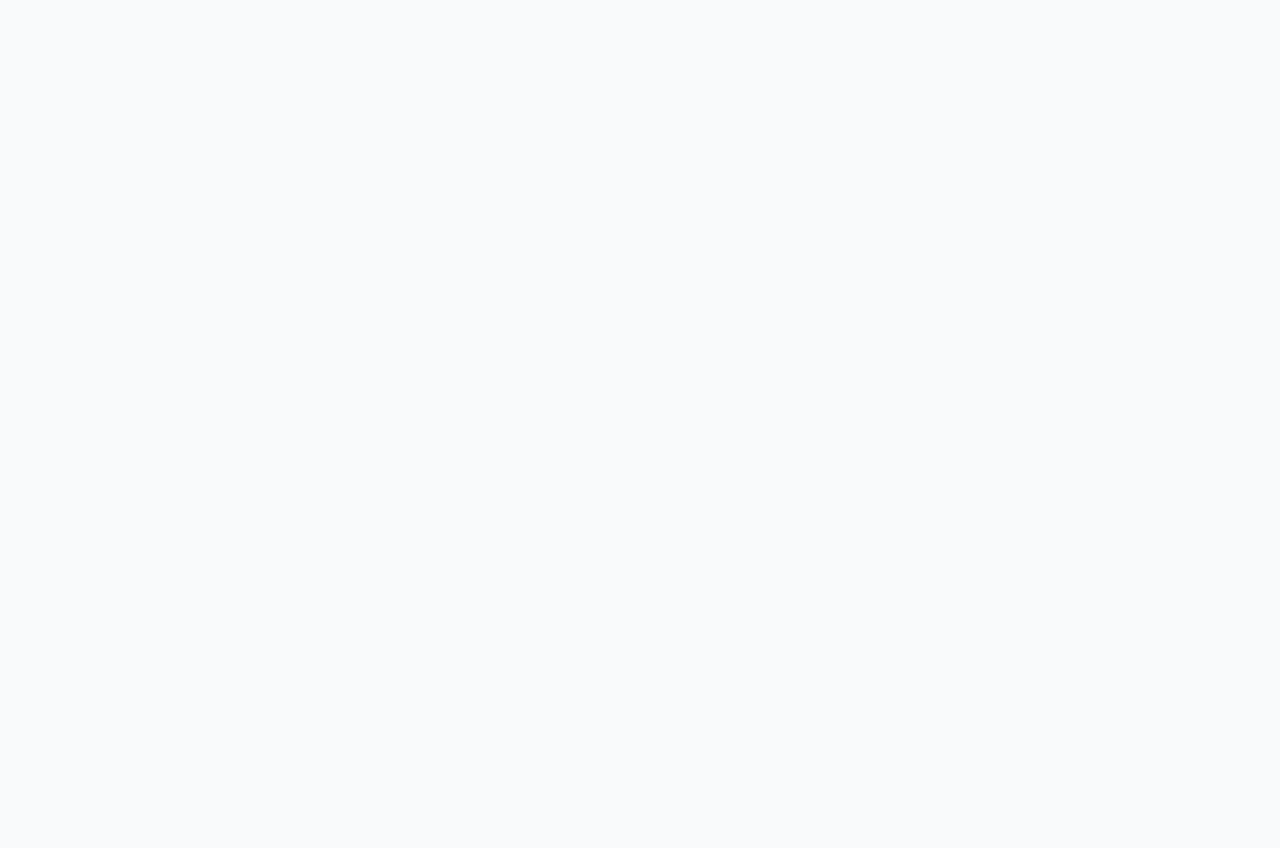
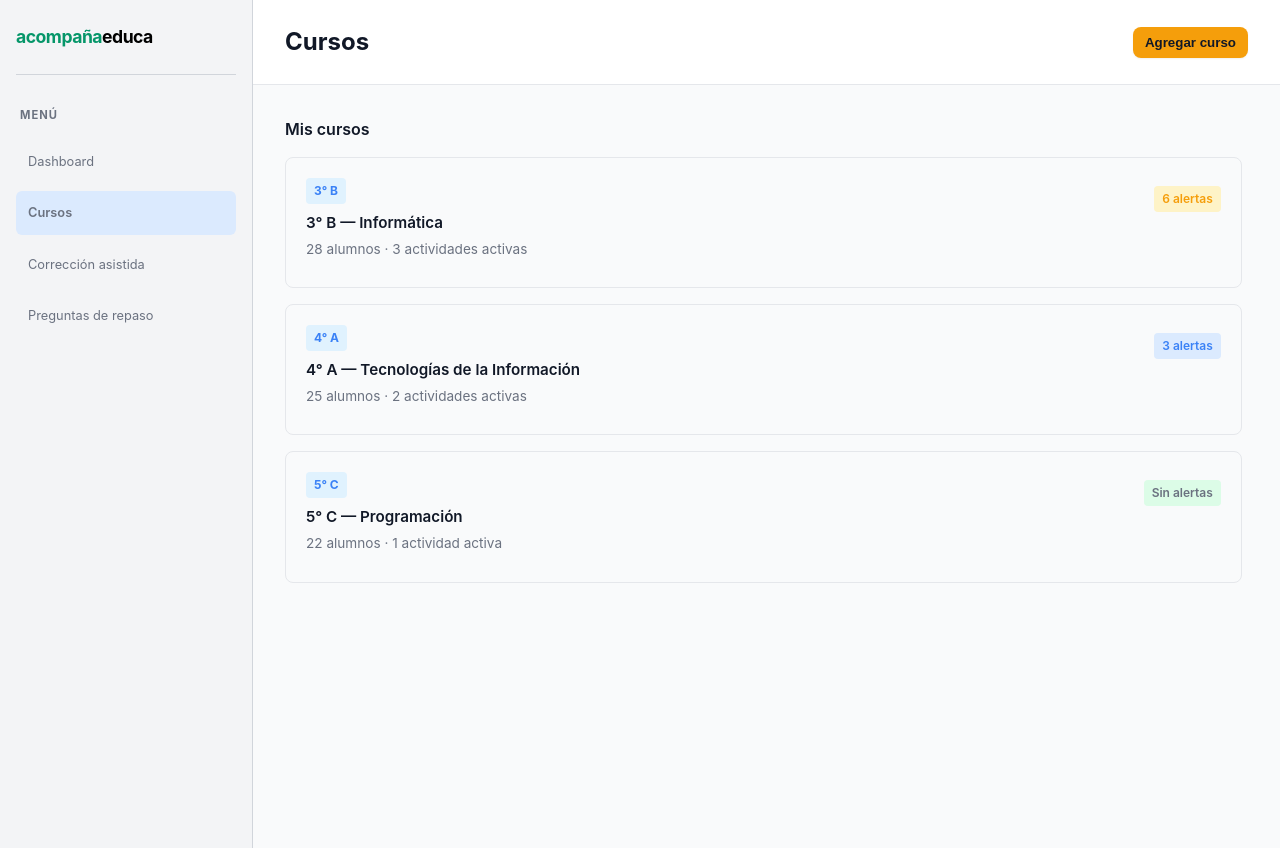
Before and after one commit to thomiperezz/TPO-Seminario-G2, a React (Vite) app: page /course in a window 1280 px wide. Before the commit this address had no page. Before the commit the page ends 800 px from the top, so only its background shows below. Built offline with nearby package versions, Linux system fonts and the light colour scheme.

Commit message:
cambios de diseño, simplificacion y secciones necesarias del sidebar

```diff
--- a/src/App.jsx
+++ b/src/App.jsx
@@ -1,13 +1,16 @@
 import { Routes, Route, Link } from 'react-router-dom'
 import Dashboard from "./pages/Dashboard";
 import Login from "./pages/Login";
+import Course from './pages/Course';
 
 function App() {
   return (
     <>
       <Routes>
+        <Route path="/course" element={<Course />} />
         <Route path="/dashboard" element={<Dashboard />} />
         <Route path="/" element={<Login />} />
+
       </Routes>
     </>
   )
--- a/src/assets/styles/global.css
+++ b/src/assets/styles/global.css
@@ -28,9 +28,7 @@ body {
 .stat-card {
   background-color: var(--color-panel);
   border-radius: 12px;
-  box-shadow: 0 1px 2px rgba(0, 0, 0, 0.05);
   padding: 1.5rem;
-  border: 1px solid #E5E7EB;
 }
 
 .stat-card-title {
@@ -183,6 +181,35 @@ body {
   box-shadow: 0 4px 8px rgba(0, 0, 0, 0.06);
 }
 
+/* Botón agregar curso (reemplaza el texto de bienvenida) */
+.add-course-btn {
+  background-color: var(--color-warning);
+  color: #111827;
+  border: none;
+  padding: 0.5rem 0.75rem;
+  border-radius: 8px;
+  font-weight: 600;
+  cursor: pointer;
+  box-shadow: 0 1px 2px rgba(0,0,0,0.06);
+  transition: transform 0.12s ease, box-shadow 0.12s ease;
+}
+.add-course-btn:hover {
+  transform: translateY(-1px);
+  box-shadow: 0 6px 12px rgba(0,0,0,0.08);
+}
+
+/* Asegurar que las course-cards ocupen todo el ancho y se apilen */
+.course-list {
+  display: flex;
+  flex-direction: column;
+  gap: 1rem;
+  width: 100%;
+}
+
+.course-card {
+  width: 100%;
+}
+
 .course-header {
   display: flex;
   justify-content: space-between;
--- a/src/components/Sidebar.jsx
+++ b/src/components/Sidebar.jsx
@@ -1,25 +1,34 @@
-import React from 'react';
-import '../assets/styles/global.css';
+import { NavLink } from 'react-router-dom';
 
 const Sidebar = () => {
+  const menuItems = [
+    { key: 'dashboard', label: 'Dashboard', path: '/dashboard' },
+    { key: 'course', label: 'Cursos', path: '/course' },
+    { key: 'assist-correction', label: 'Corrección asistida', path: '/assist-correction' },
+    { key: 'check-questions', label: 'Preguntas de repaso', path: '/check-questions' }
+  ];
+
   return (
     <aside className="sidebar">
       <div className="sidebar-header">
         <h1 className="sidebar-logo">
-          <span style={{ color: 'rgb(5,150,105)' }}>acompaña</span>
-          <span>educa</span>
-        </h1>
+        <span style={{ color: 'rgb(5, 150, 105)' }}>acompaña</span>
+        <span style={{ color: '#000000' }}>educa</span>
+      </h1>
       </div>
-      <div className="sidebar-menu-label">MENÚ</div>
+      <p className="sidebar-menu-label">Menú</p>
       <nav className="sidebar-nav">
-        <a href="/dashboard" className="sidebar-link active">Dashboard</a>
-        <a href="/courses" className="sidebar-link">Entregas</a>
-        <a href="/correction" className="sidebar-link">Corrección asistida</a>
-        <a href="/check" className="sidebar-link">Preguntas de repaso</a>
-        <a href="/following" className="sidebar-link">Seguimiento</a>
-        <a href="/metrics" className="sidebar-link">Métricas del curso</a>
-        <a href="/configuration" className="sidebar-link">Configuración</a>
-        <a href="/profiles" className="sidebar-link">Perfil del alumno</a>
+        {menuItems.map((item) => (
+          <NavLink
+            key={item.key}
+            to={item.path}
+            className={({ isActive }) =>
+              `sidebar-link ${isActive ? 'active' : ''}`
+            }
+          >
+            {item.label}
+          </NavLink>
+        ))}
       </nav>
     </aside>
   );
--- /dev/null
+++ b/src/pages/Course.jsx
@@ -0,0 +1,82 @@
+import React from 'react';
+import Sidebar from '../components/Sidebar.jsx';
+import CourseCard from '../components/CourseCard.jsx';
+
+const Course = () => {
+  return (
+    <div style={{ display: 'flex', height: '100vh' }}>
+      <Sidebar />
+
+      {/* Contenedor del contenido principal */}
+      <div style={{ flex: 1, display: 'flex', flexDirection: 'column' }}>
+        {/* Header */}
+        <div
+          style={{
+            display: 'flex',
+            justifyContent: 'space-between',
+            alignItems: 'center',
+            padding: '1.5rem 2rem',
+            backgroundColor: '#fff',
+            borderBottom: '1px solid #E5E7EB',
+          }}
+        >
+          <h1
+            style={{
+              margin: 0,
+              fontSize: '1.5rem',
+              fontWeight: '700',
+              color: 'var(--color-text)',
+            }}
+          >
+            Cursos
+          </h1>
+          <button className="add-course-btn">Agregar curso</button>
+        </div>
+
+        <div
+          style={{
+            flex: 1,
+            padding: '2rem',
+            overflowY: 'auto',
+            backgroundColor: 'var(--color-bg)',
+          }}
+        >
+          <p className="card-title">Mis cursos</p>
+          <div
+            className="course-list"
+            style={{
+              display: 'flex',
+              flexDirection: 'column',
+              gap: '1rem',
+              width: '95%', // ocupar todo el ancho disponible
+            }}
+          >
+            <CourseCard
+              code="3° B"
+              name="3° B — Informática"
+              info="28 alumnos · 3 actividades activas"
+              alerts="6 alertas"
+              alertType="warning"
+            />
+            <CourseCard
+              code="4° A"
+              name="4° A — Tecnologías de la Información"
+              info="25 alumnos · 2 actividades activas"
+              alerts="3 alertas"
+              alertType="info"
+            />
+            <CourseCard
+              code="5° C"
+              name="5° C — Programación"
+              info="22 alumnos · 1 actividad activa"
+              alerts="Sin alertas"
+              alertType="success"
+            />
+          </div>
+        </div>
+      </div>
+    </div>
+  );
+};
+
+export default Course;
--- a/src/pages/Dashboard.jsx
+++ b/src/pages/Dashboard.jsx
@@ -10,13 +10,26 @@ const Dashboard = () => {
       <Sidebar />
       <main style={{ flex: 1, display: 'flex', flexDirection: 'column' }}>
         {/* Header */}
-        <div style={{ display: 'flex', justifyContent: 'space-between', alignItems: 'center', padding: '1.5rem 2rem', backgroundColor: '#fff', borderBottom: '1px solid #E5E7EB' }}>
-          <h1 style={{ margin: 0, fontSize: '1.5rem', fontWeight: '700', color: 'var(--color-text)' }}>Dashboard</h1>
-          <span style={{ fontSize: '0.8rem', color: 'var(--color-text-secondary)' }}>Bienvenido/a, UADE User </span>
+        <div style={{
+          display: 'flex',
+          justifyContent: 'space-between',
+          alignItems: 'center',
+          padding: '1.5rem 2rem',
+          backgroundColor: '#fff',
+          borderBottom: '1px solid #E5E7EB'
+        }}>
+          <h1 style={{ margin: 0, fontSize: '1.5rem', fontWeight: '700', color: 'var(--color-text)' }}>
+            Dashboard
+          </h1>
         </div>
 
         {/* Contenido */}
-        <div style={{ flex: 1, padding: '2rem', overflowY: 'auto', backgroundColor: 'var(--color-bg)' }}>
+        <div style={{
+          flex: 1,
+          padding: '2rem',
+          overflowY: 'auto',
+          backgroundColor: 'var(--color-bg)'
+        }}>
           {/* Tarjetas de estadísticas */}
           <div className="stats-grid">
             <StatCard
@@ -41,10 +54,15 @@ const Dashboard = () => {
             />
           </div>
 
-          {/* Grid de 2 columnas */}
-          <div className="dashboard-grid">
+          {/* Grid de 2 columnas (sin tarjetas envolventes) */}
+          <div className="dashboard-grid" style={{
+            display: 'grid',
+            gridTemplateColumns: '1fr 1fr',
+            gap: '2rem',
+            marginTop: '2rem'
+          }}>
             {/* Actividad reciente */}
-            <div className="card">
+            <div>
               <p className="card-title">Actividad reciente</p>
               <div className="activity-list">
                 <ActivityItem
@@ -69,9 +87,14 @@ const Dashboard = () => {
             </div>
 
             {/* Mis cursos */}
-            <div className="card">
+            <div>
               <p className="card-title">Mis cursos</p>
-              <div className="course-list">
+              <div className="course-list" style={{
+                display: 'flex',
+                flexDirection: 'column',
+                gap: '1rem',
+                width: '95%'
+              }}>
                 <CourseCard
                   code="3° B"
                   name="3° B — Informática"
```
Also changed, not shown: src/components/Header.jsx (+4 -5 lines), 1 other file (tests, documents, lock files or other folders).
